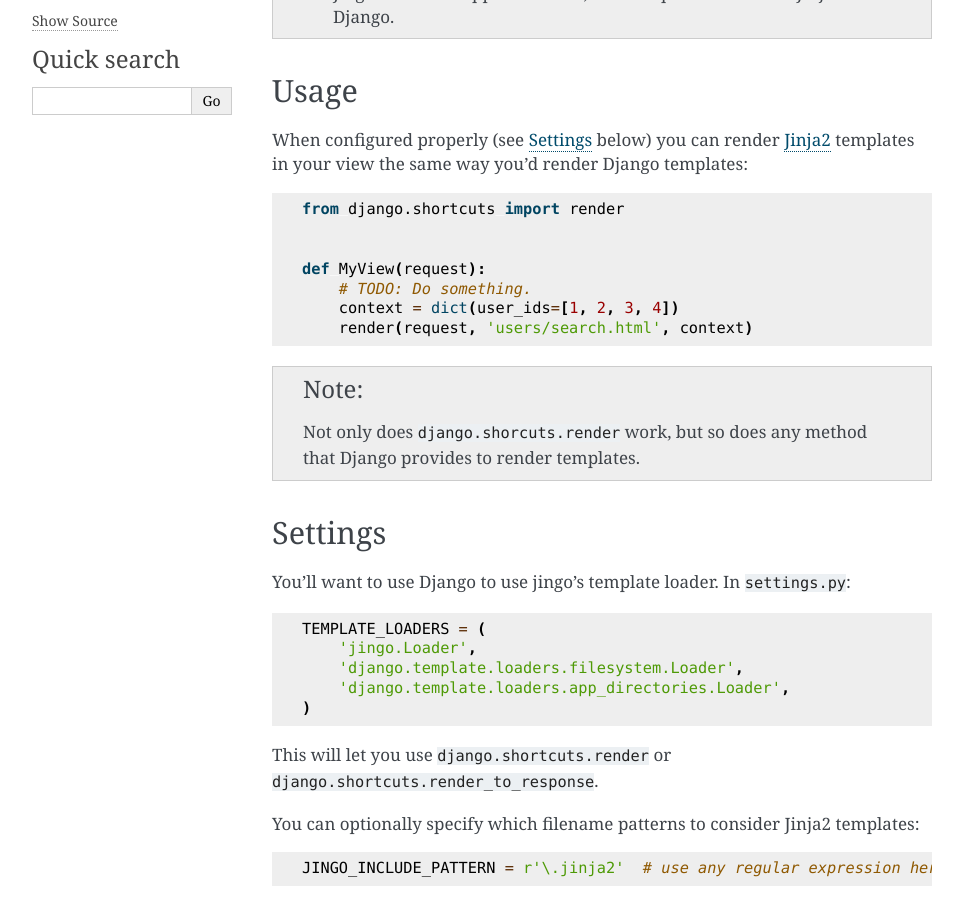
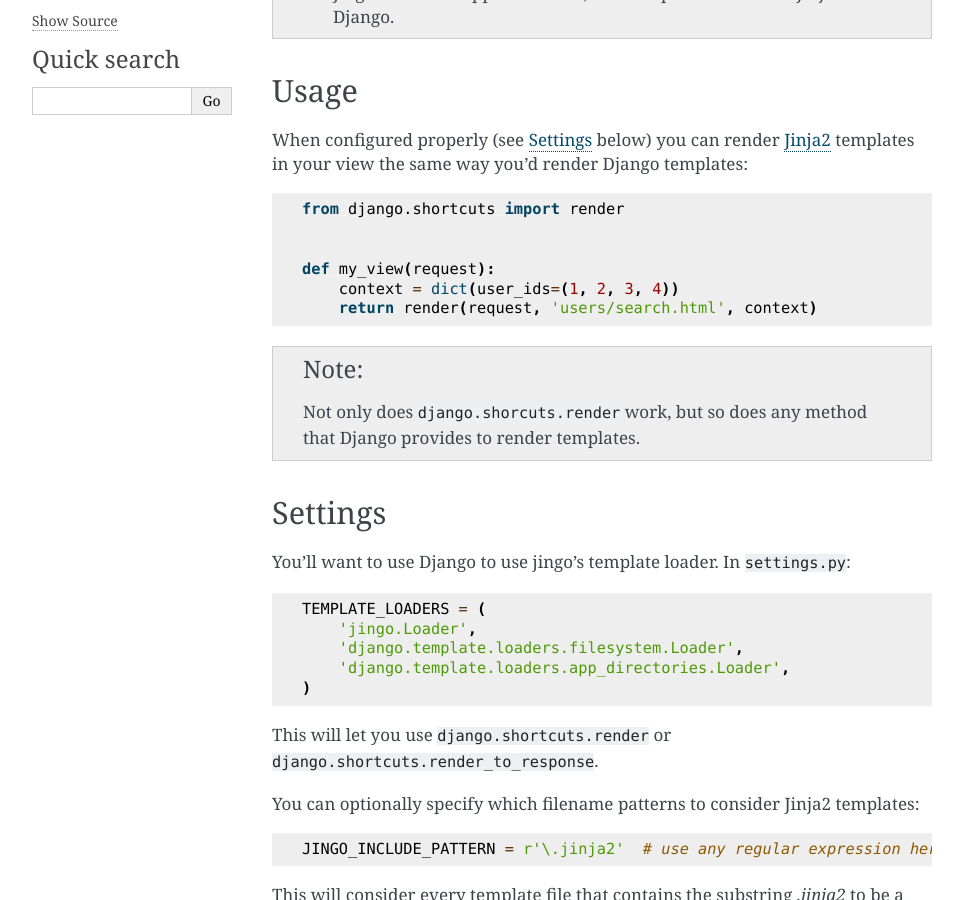
Before and after one commit to jbalogh/jingo, a Sphinx documentation site: the page built from docs/index.rst, in a window 1280 px wide and 900 px high, scrolled down 373 px. Shown: the whole window, without its empty margins (148-1111 px from the left). Built offline with Sphinx 7.4.7, drawn with Linux system fonts in a browser that asks for light colours.

Commit message:
Update the example in the usage section.
- Fix naming convention
- Add missing return statement

```diff
--- a/docs/index.rst
+++ b/docs/index.rst
@@ -33,10 +33,9 @@
     from django.shortcuts import render
 
 
-    def MyView(request):
-        # TODO: Do something.
-        context = dict(user_ids=[1, 2, 3, 4])
-        render(request, 'users/search.html', context)
+    def my_view(request):
+        context = dict(user_ids=(1, 2, 3, 4))
+        return render(request, 'users/search.html', context)
 
 .. note::
 
```
